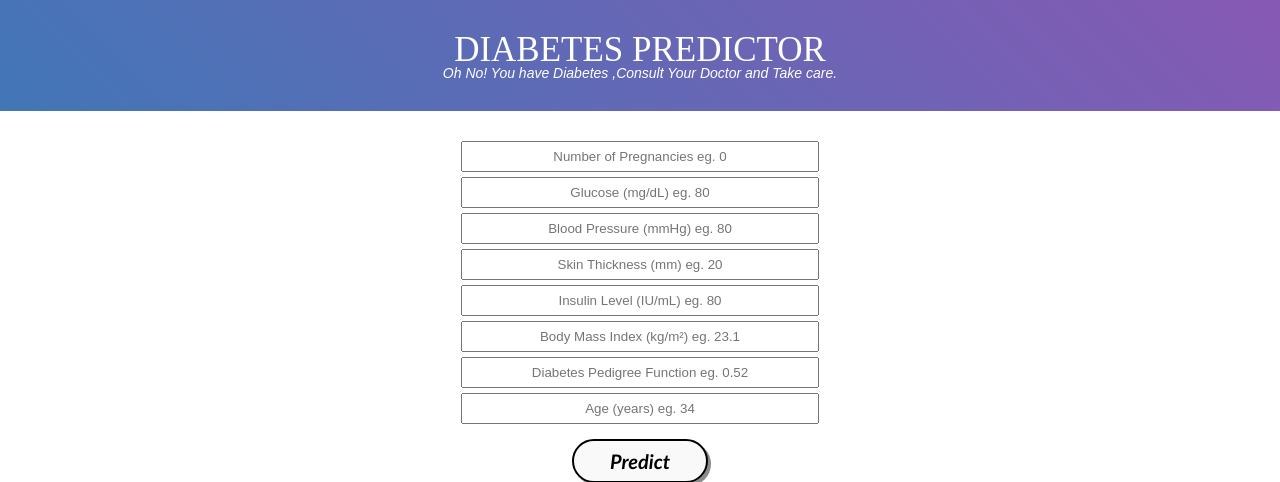
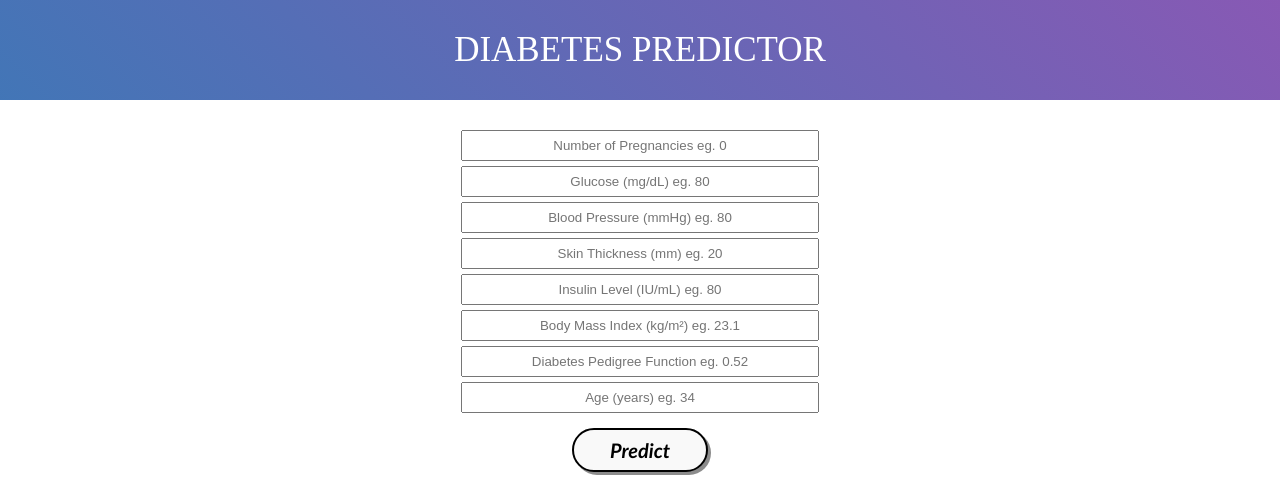
Before and after one commit to SatishGadde/ForAzure, a Flask app: page / in a window 1280 px wide. Shown: the top 482 px of the page. Run offline with Flask 2, Linux system fonts and the light colour scheme; parts of the project's set-up code (start-up, migrations or seed data) failed here and were passed over; some libraries are stand-ins or nearby versions.

Commit message:
Update index.html

```diff
--- a/templates/index.html
+++ b/templates/index.html
@@ -16,7 +16,7 @@
     	<div class="container">
             <h2 class='container-heading'><span class="heading_font">DIABETES PREDICTOR</span></h2>
             <div class='description'>
-    			<p>Oh No! You have Diabetes ,Consult Your Doctor and Take care.</p>
+
     		</div>
     	</div>
 
```
